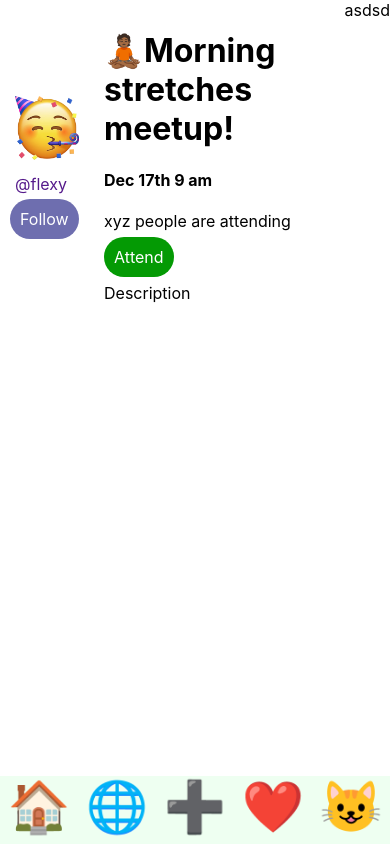
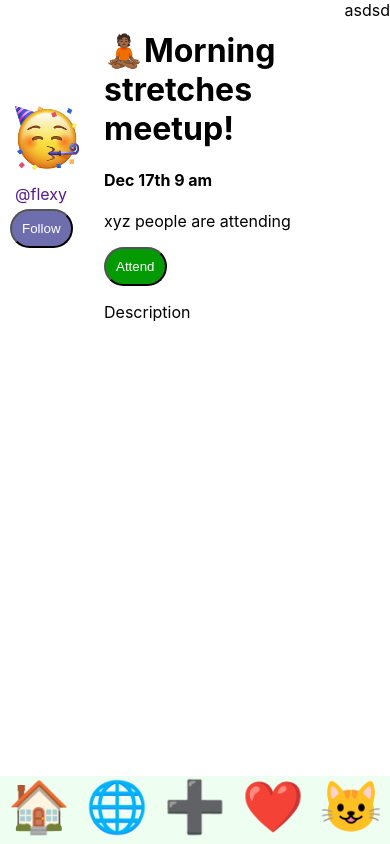
Before and after one commit to BivashOli/Event-FInder, a React (Create React App) app: page /eventview in a window 390 px wide. Built offline with nearby package versions, Linux system fonts and the light colour scheme.

Commit message:
responsive buttons in EventView

```diff
--- a/src/pages/EventView/EventView.tsx
+++ b/src/pages/EventView/EventView.tsx
@@ -1,4 +1,4 @@
-import React from 'react'
+import React, { useState } from 'react'
 import UserCard from '../../components/UserCard';
 import Navbar from '../../components/Navbar';
 import { Link, useLocation } from 'react-router-dom';
@@ -10,6 +10,8 @@ const EventView = (props) => {
 
      const location = useLocation()
      const userUsername = location.state ? location.state.userUsername : null;
+     const [isFollowing, setFollowing] = useState(false) // initial value should be retrieved from database not just false
+     const [isAttending, setAttending] = useState(false) // initial value should be retrieved from database not just false
 
 
      return (
@@ -17,14 +19,24 @@ const EventView = (props) => {
                <div className="top-section-container">
                     <div className="top-section-item user-info">
                          <UserCard userProfilePic="" username={userUsername} />
-                         <Link to="" className="follow-button">Follow</Link>
+                         {(isFollowing) ? (<button onClick={() => setFollowing(false)} className="unfollow-button">Unfollow</button>
+                         ) : (<button onClick={() => setFollowing(true)} className="follow-button">Follow</button>
+                         )}
 
                     </div>
                     <div className="top-section-item event-info">
                          <h1>🧘🏾Morning stretches meetup!</h1>
                          <h4>Dec 17th 9 am</h4>
                          <p>xyz people are attending</p>
-                         <Link to="" className="attend-button">Attend</Link>
+
+
+                         {
+                         (isAttending) ? (<button onClick={() => setAttending(false)} className="unattend-button">Unattend</button>
+                         ) : (<button onClick={() => setAttending(true)} className="attend-button">Attend</button>
+                         )
+                         }
+
+                         {/* <Link to="" className="attend-button">Attend</Link> */}
                          <p>Description</p>
                     </div>
                </div>
--- a/src/pages/EventView/eventview.css
+++ b/src/pages/EventView/eventview.css
@@ -22,7 +22,27 @@
      width: fit-content;
 }
 
+.unfollow-button {
+     background-color: rgb(255, 247, 247);
+     padding: 10px;
+     text-decoration: none;
+     color: rgb(0, 0, 0);
+     text-align: center;
+     border-radius: 20px;
+     width: fit-content;
+}
+
 .attend-button{
+     background-color: rgb(4, 154, 4);
+     padding: 10px;
+     text-decoration: none;
+     color: white;
+     text-align: center;
+     border-radius: 20px;
+     width: fit-content;
+}
+
+.unattend-button{
      background-color: rgb(4, 154, 4);
      padding: 10px;
      text-decoration: none;
```
